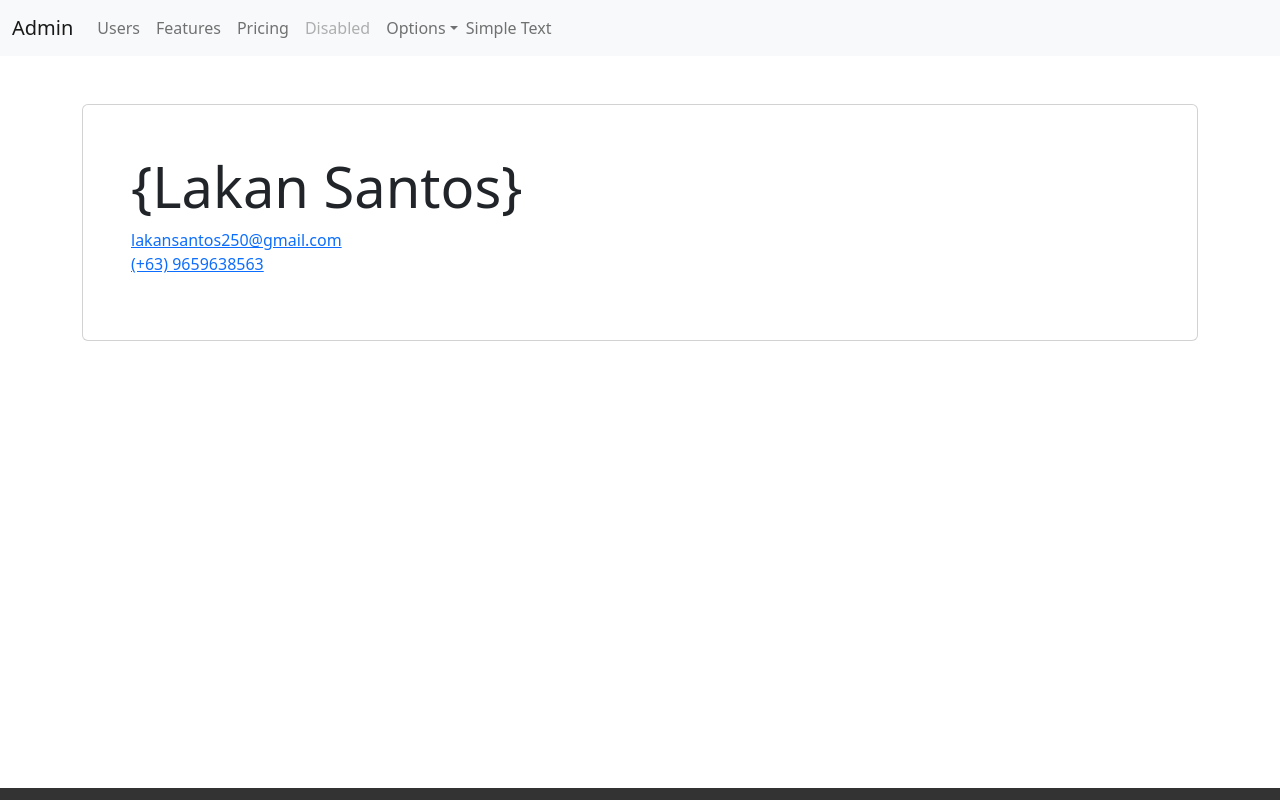
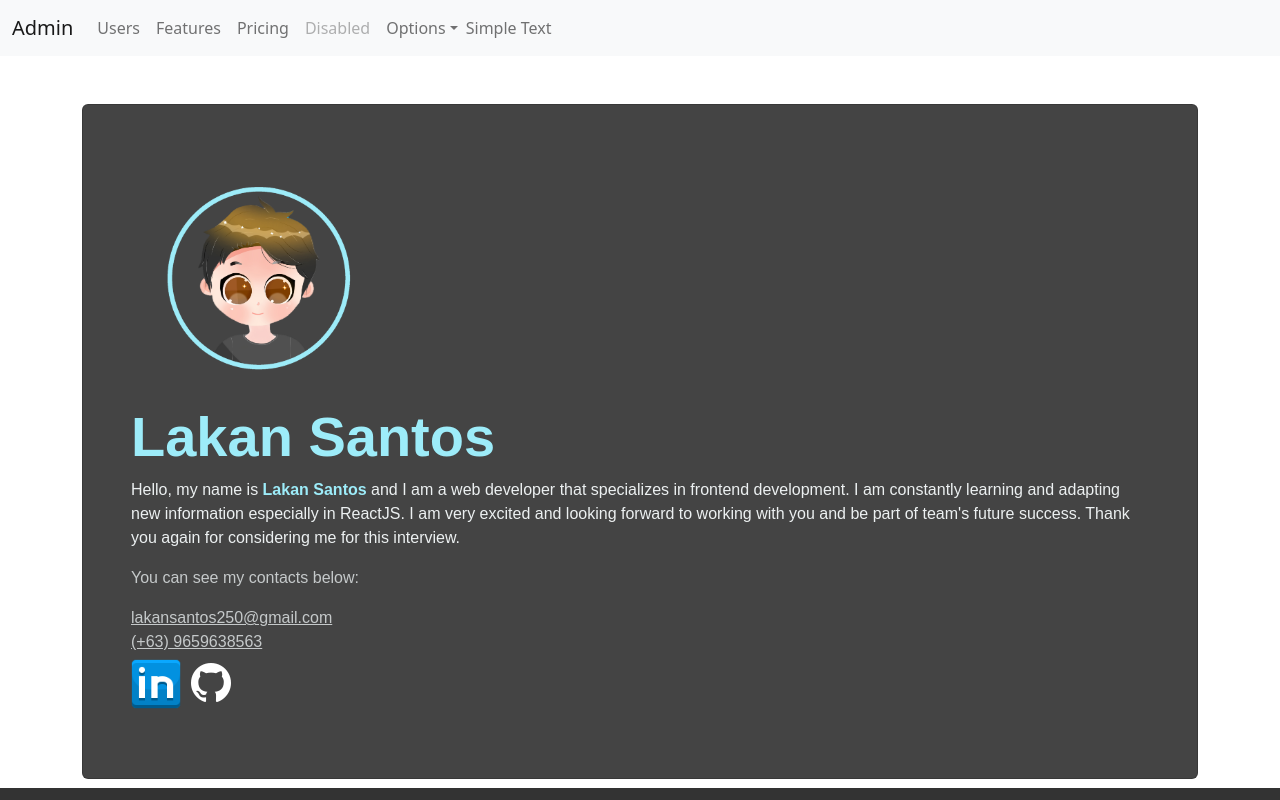
Before and after one commit to lakansantos/lakansantos-coding-interview-Ithinkweb, a React (Create React App) app: page / in a window 1280 px wide. Shown: the top 800 px of the page. Built offline with nearby package versions, Linux system fonts and the light colour scheme.

Commit message:
changed card details at homepage

```diff
--- a/src/styles/main.scss
+++ b/src/styles/main.scss
@@ -104,6 +104,11 @@ thead{
     display: none;
 }
 
+.logos-container-main{
+    display: flex;
+    align-items: center;
+    gap: 10px;
+}
 
 .card-wrapper{
     background-color: rgba(0, 0, 0, .5);
--- a/src/views/home/index.js
+++ b/src/views/home/index.js
@@ -4,12 +4,28 @@ import {Container, Card} from 'reactstrap';
 function Index() {
 	return (
 		<Container>
-			<Card className='mt-5 p-5'>
-				<h1 className='display-4'>&#123;Lakan Santos&#125;</h1>
+			<Card className='mt-5 p-5' style={{background: '#444', fontFamily: 'sans-serif', color: '#ecf0f1'}}>
+				<img src="Lakan Santos myAvatar.png" alt="my avatar" width={'250px'} height={'250px'}/>
+				<h1 className='display-4' style={{color: '#9DECF9', fontWeight: 'bold'}}>Lakan Santos</h1>
+				<p>
+					Hello, my name is <span style={{fontWeight: 'bold', color: '#9DECF9'}}>Lakan Santos</span> and I am a web developer that specializes in frontend development.
+					I am constantly learning and adapting new information especially in ReactJS.
+					I am very excited and looking forward to working with you and be part of team's future success.
+					Thank you again for considering me for this interview.
+				</p>
+				<p  style={{color: '#c5c9ca'}}>You can see my contacts below:</p>
 				<address>
-					<a href='mailto:email@address.com'>lakansantos250@gmail.com</a>
+					<a href='mailto:email@address.com'  style={{color: '#c5c9ca'}}>lakansantos250@gmail.com</a>
 					<br />
-					<a href='tel:+635552368'>(+63) 9659638563</a>
+					<a href='tel:+635552368'  style={{color: '#c5c9ca'}}>(+63) 9659638563</a>
+					<div className="logos-container-main">
+						<a href="https://www.linkedin.com/in/lakan-santos/" target={'_blank'}  rel="noreferrer">
+							<img src="linkedin.png" alt="" width={'50px'} height={'50px'}/>
+						</a>
+						<a href="https://github.com/lakansantos" target={'_blank'}  rel="noreferrer" >
+							<i className="bi bi-github" style={{color: 'white', fontSize: '40px'}} width={'50px'} height={'50px'}></i>
+						</a>
+					</div>
 				</address>
 			</Card>
 		</Container>
```
Also changed, not shown: public/Lakan Santos myAvatar.png (added).
